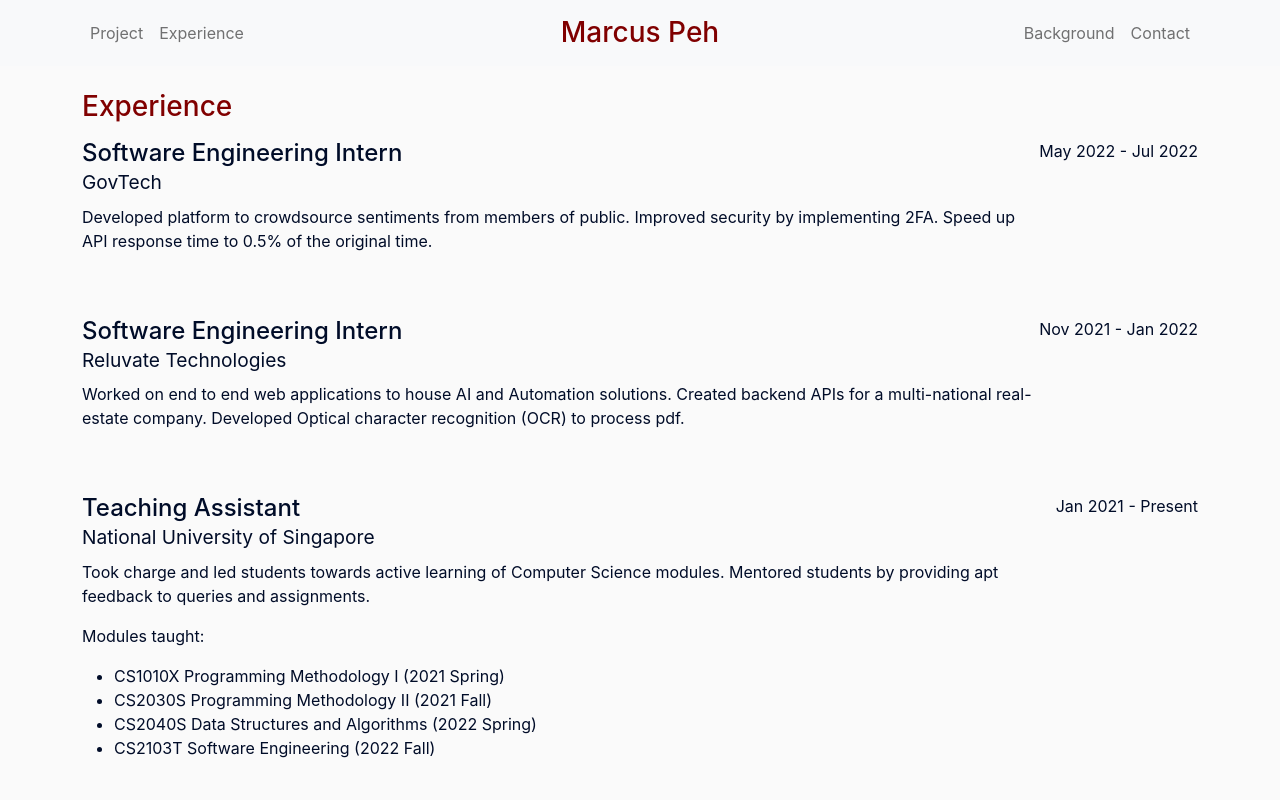
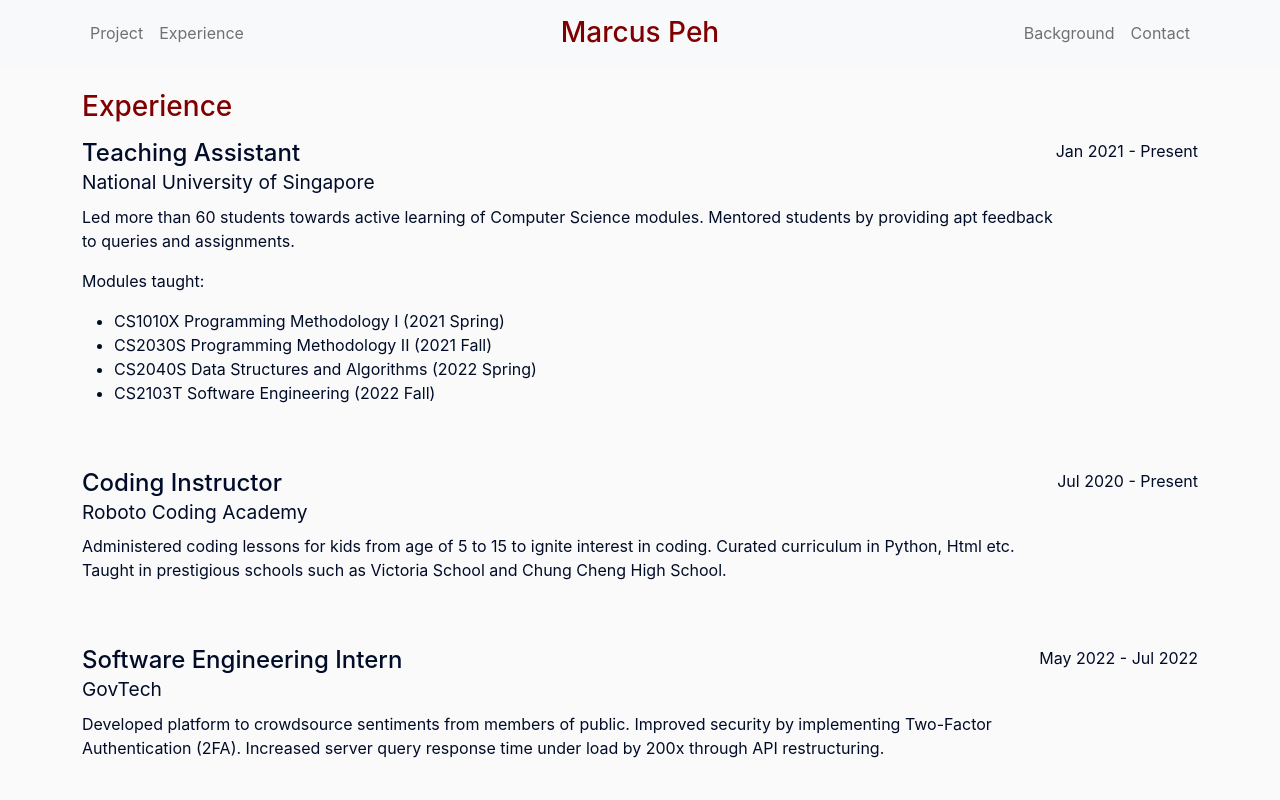
Before and after one commit to marcuspeh/marcuspeh.github.io, a React (Create React App) app: page /experience in a window 1280 px wide. Shown: the top 800 px of the page. Built offline with nearby package versions, Linux system fonts and the light colour scheme.

Commit message:
Update portfolio

```diff
--- a/src/data/experienceData.ts
+++ b/src/data/experienceData.ts
@@ -13,8 +13,8 @@ const govTechIntern: educationObject = {
   "date": "May 2022 - Jul 2022",
   "description":
     "Developed platform to crowdsource sentiments from members of public. " +
-    "Improved security by implementing 2FA. " +
-    "Speed up API response time to 0.5% of the original time."
+    "Improved security by implementing Two-Factor Authentication (2FA). " +
+    "Increased server query response time under load by 200x through API restructuring."
 }
 
 const reluvateIntern: educationObject = {
@@ -22,7 +22,7 @@ const reluvateIntern: educationObject = {
   "company": "Reluvate Technologies",
   "date": "Nov 2021 - Jan 2022",
   "description":
-    "Worked on end to end web applications to house AI and Automation solutions. " +
+    "Established end to end web applications to house AI and Automation solutions. " +
     "Created backend APIs for a multi-national real-estate company. " +
     "Developed Optical character recognition (OCR) to process pdf."
 }
@@ -32,7 +32,7 @@ const nusTa: educationObject = {
   "company": "National University of Singapore",
   "date": "Jan 2021 - Present",
   "description":
-    "Took charge and led students towards active learning of Computer Science modules. " +
+    "Led more than 60 students towards active learning of Computer Science modules. " +
     "Mentored students by providing apt feedback to queries and assignments.",
   "listHeader": "Modules taught:",
   "listContent": [
@@ -48,7 +48,7 @@ const robotoFreelance: educationObject = {
   "company": "Roboto Coding Academy",
   "date": "Jul 2020 - Present",
   "description":
-    "Conducted coding lessons for kids from age of 5 to 15 to ignite interest in coding. " +
+    "Administered coding lessons for kids from age of 5 to 15 to ignite interest in coding. " +
     "Curated curriculum in Python, Html etc. " +
     "Taught in prestigious schools such as Victoria School and Chung Cheng High School. "
 }
@@ -60,13 +60,13 @@ const robotoIntern: educationObject = {
   "description":
     "Devised customizable coding curriculum to be taught in schools nationwide. " +
     "Assimilated video and hands on activities to engage students during lessons. " +
-    " Incorporated robots to trigger interest and deepen students' understanding of core coding concept."
+    "Incorporated robots to trigger interest and deepen students' understanding of core coding concept. "
 }
 
 export const ExperienceData: educationObject[] = [
+  nusTa,
+  robotoFreelance,
   govTechIntern,
   reluvateIntern,
-  nusTa,
-  robotoFreelance,
   robotoIntern
 ]
--- a/src/pages/landing/Landing.tsx
+++ b/src/pages/landing/Landing.tsx
@@ -19,12 +19,19 @@ const Landing: React.FC = (): JSX.Element => {
           </Row>
           <Row>
             <p style={{textAlign:"justify"}}>
-              I love writing code. Ever since writing my first program in Python during National
-              Service, I have been obsessed with the idea of using software to solve practical problems.
-              Software engineering is a never-ending puzzle that I am passionately engaged in
-              solving. I believe in the power of programming to transform and improve the lives of
-              people around the world.
-              <br />
+            I love writing code. Ever since writing my first program in Python during National Service, I have
+            been obsessed with the idea of using software to solve practical problems. Software engineering
+            is a never-ending puzzle that I am passionately engaged in solving. I believe in the power of
+            programming to transform and improve the lives of people around the world.
+
+            <br />
+            <br />
+
+            My specialities include quickly learning new skills and programming languages. I managed to learn
+            enough Ruby on Rails to be able to write new API endpoints within 2 days. I have also managed to
+            speed up API performance in my previous internship by a whopping 200x.
+
+            <br />
 
             <Button className="mt-3" variant="secondary" href={'/Marcus_Peh_Resume.pdf'} target="_blank" rel="noopener noreferrer">Download resume</Button>
             </p>
```
Also changed, not shown: 1 other file (tests, documents, lock files or other folders).
